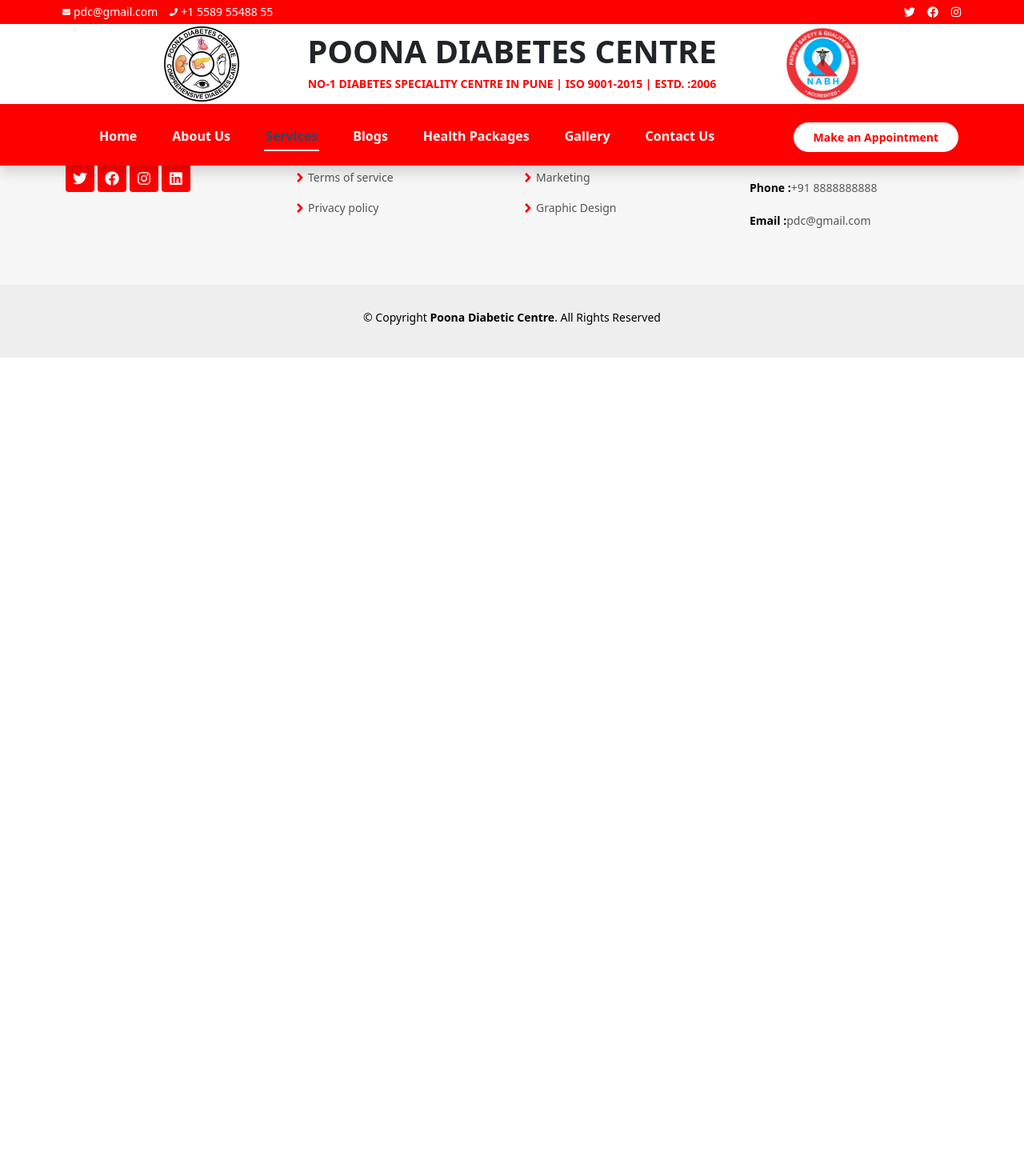
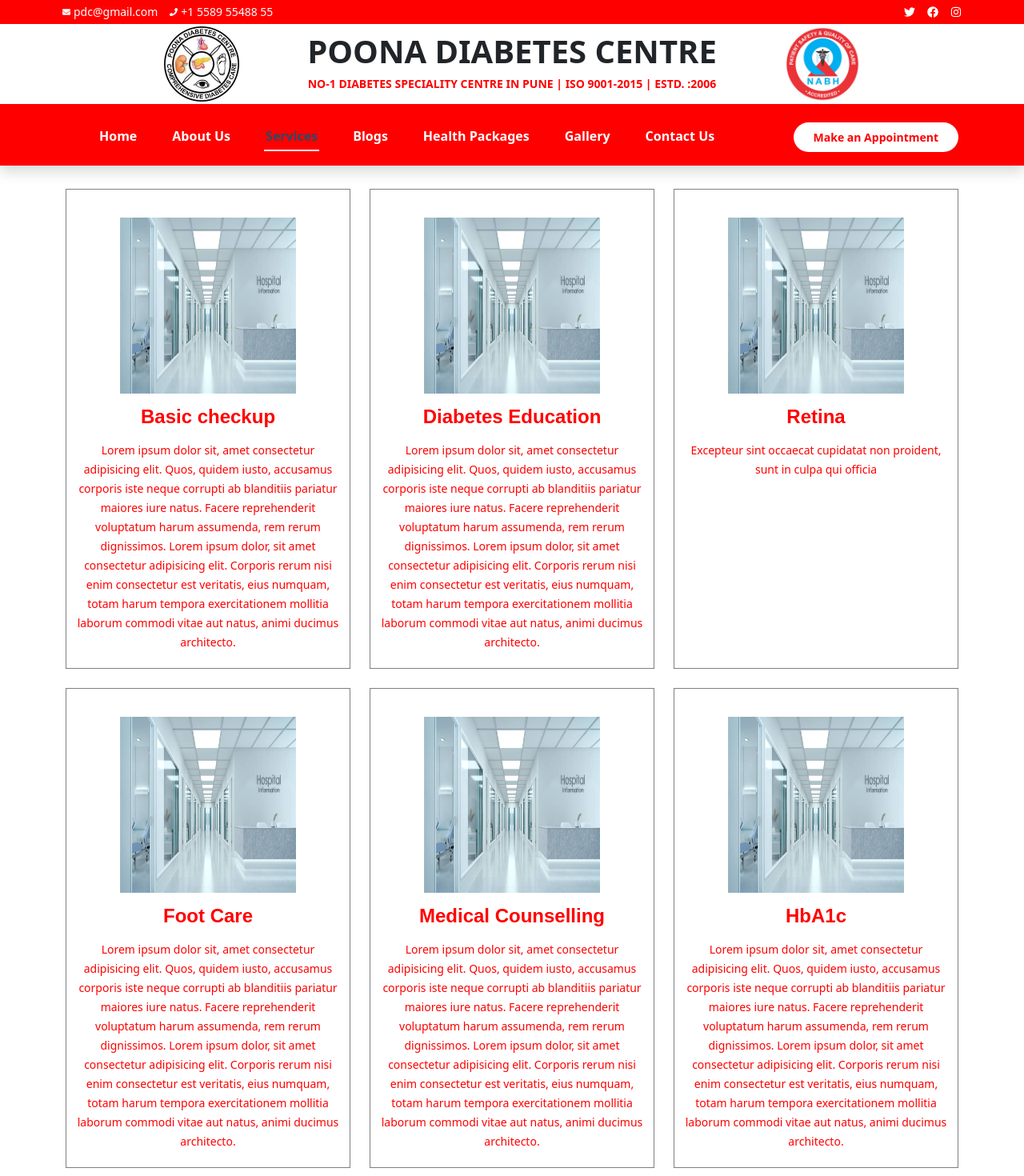
Before and after one commit to rohilkadam/PDC-website-development, a React (Create React App) app: page /services in a window 1280 px wide. Shown: the top 1470 px of the page at 80% size. Before the commit the page ends 800 px from the top, so only its background shows below. Built offline with nearby package versions, Linux system fonts and the light colour scheme.

Commit message:
integrated services

```diff
--- a/src/App.js
+++ b/src/App.js
@@ -23,6 +23,7 @@
 import Achievements from './components/Achievements/Achievements';
 import Gallery1 from './components/Gallery/Gallery';
 import BlogText from './components/Blog/BlogText';
+import Services from './components/Services/Services';
 
 
 function App() {
@@ -44,6 +45,7 @@
     <Route path="/blog/:id" element={<BlogText />} />
     <Route path="/achievements" element={<Achievements />}  />
     <Route path="/gallery" element={<Gallery1 />} />
+    <Route path="/services" element={<Services />} />
 
     </Routes>
 
--- /dev/null
+++ b/src/components/Services/Services.css
@@ -0,0 +1,88 @@
+
+
+
+.services .icon-box {
+    text-align: center;
+    border: 1px solid gray;
+    padding: 20px 10px;
+    transition: all ease-in-out 0.3s;
+  }
+
+  .services .icon-box .icon {
+    margin: 0 auto;
+    width: 64px;
+    height: 64px;
+    background: #ff0000 ;
+    border-radius: 5px;
+    transition: all 0.3s ease-out 0s;
+    display: flex;
+    align-items: center;
+    justify-content: center;
+    margin-bottom: 20px;
+    transform-style: preserve-3d;
+    position: relative;
+    z-index: 2;
+  }
+
+  .services .icon-box .icon i {
+    color: #fff;
+    font-size: 28px;
+    transition: ease-in-out 0.3s;
+  }
+
+  .services .icon-box .icon::before {
+    position: absolute;
+    content: "";
+    left: -8px;
+    top: -8px;
+    height: 100%;
+    width: 100%;
+    background: rgba(188, 98, 94, 0.1);
+    border-radius: 5px;
+    transition: all 0.3s ease-out 0s;
+    transform: translateZ(-1px);
+    z-index: -1;
+  }
+
+  .services .icon-box h4 {
+    font-weight: 700;
+    margin-bottom: 15px;
+    font-size: 24px;
+  }
+
+  .services .icon-box h4 a {
+    color: #ff0000;
+  }
+
+  .services .icon-box p {
+    line-height: 24px;
+    font-size: 14px;
+    margin-bottom: 0;
+    color: red;
+  }
+
+  .services .icon-box:hover {
+    background: #ff0000;
+  }
+
+  .services .icon-box:hover .icon {
+    background: #fff;
+  }
+
+  .services .icon-box:hover .icon i {
+    color: #ff0000;
+  }
+
+  .services .icon-box:hover .icon::before {
+    background: rgba(130, 67, 67, 0.3);
+  }
+
+  .services .icon-box:hover h4 a,
+  .services .icon-box:hover p {
+    color: #fff;
+  }
+.services .icon-box img{
+    width:250px;
+    height:250px;
+    padding: 15px;
+}
--- /dev/null
+++ b/src/components/Services/Services.js
@@ -0,0 +1,89 @@
+import React from 'react'
+import "./Services.css";
+import { CiMap } from "react-icons/ci";
+import { BsTelephone } from "react-icons/bs";
+import { BsEnvelope } from "react-icons/bs";
+const Services = () => {
+  return (
+    <>
+        <section id="services" class="services">
+        <div class="container">
+
+            <div class="section-title">
+            <h2>Services</h2>
+            <p>Lorem ipsum dolor sit amet consectetur adipisicing elit. Quidem excepturi neque modi ipsam eligendi sit quaerat fugiat consequatur error? Repudiandae atque odio non eligendi culpa hic voluptatibus quis officia harum?</p>
+            </div>
+
+            <div class="row">
+                <div class="col-lg-4 col-md-6 d-flex align-items-stretch">
+                    <div class="icon-box">
+                        <img src="/images/hero1.jpg " class="image" alt="Error loading image"/>
+                        <h4><a href="">Basic checkup</a></h4>
+                    <p>Lorem ipsum dolor sit, amet consectetur adipisicing elit. Quos, quidem iusto, accusamus corporis iste neque corrupti ab blanditiis pariatur maiores iure natus. Facere reprehenderit voluptatum harum assumenda, rem rerum dignissimos.
+                        Lorem ipsum dolor, sit amet consectetur adipisicing elit. Corporis rerum nisi enim consectetur est veritatis, eius numquam, totam harum tempora exercitationem mollitia laborum commodi vitae aut natus, animi ducimus architecto.
+
+                    </p>
+                    </div>
+                </div>
+
+            <div class="col-lg-4 col-md-6 d-flex align-items-stretch mt-4 mt-md-0">
+            <div class="icon-box">
+                <img src="/images/hero1.jpg" class="image" alt="Error loading image"/>
+                                <h4><a href="">Diabetes Education</a></h4>
+            <p>Lorem ipsum dolor sit, amet consectetur adipisicing elit. Quos, quidem iusto, accusamus corporis iste neque corrupti ab blanditiis pariatur maiores iure natus. Facere reprehenderit voluptatum harum assumenda, rem rerum dignissimos.
+                        Lorem ipsum dolor, sit amet consectetur adipisicing elit. Corporis rerum nisi enim consectetur est veritatis, eius numquam, totam harum tempora exercitationem mollitia laborum commodi vitae aut natus, animi ducimus architecto.
+
+                    </p>
+                    </div>
+            </div>
+
+            <div class="col-lg-4 col-md-6 d-flex align-items-stretch mt-4 mt-lg-0">
+            <div class="icon-box">
+                <img src="/images/hero1.jpg" class="image" alt="Error loading image"/>
+
+                <h4><a href="">Retina</a></h4>
+                <p>Excepteur sint occaecat cupidatat non proident, sunt in culpa qui officia</p>
+            </div>
+            </div>
+
+            <div class="col-lg-4 col-md-6 d-flex align-items-stretch mt-4">
+                <div class="icon-box">
+                    <img src="/images/hero1.jpg" class="image" alt="Error loading image"/>
+                    <h4><a href="">Foot Care</a></h4>
+                    <p>Lorem ipsum dolor sit, amet consectetur adipisicing elit. Quos, quidem iusto, accusamus corporis iste neque corrupti ab blanditiis pariatur maiores iure natus. Facere reprehenderit voluptatum harum assumenda, rem rerum dignissimos.
+                        Lorem ipsum dolor, sit amet consectetur adipisicing elit. Corporis rerum nisi enim consectetur est veritatis, eius numquam, totam harum tempora exercitationem mollitia laborum commodi vitae aut natus, animi ducimus architecto.
+
+                    </p>
+                    </div>
+            </div>
+
+            <div class="col-lg-4 col-md-6 d-flex align-items-stretch mt-4">
+                <div class="icon-box">
+                    <img src="/images/hero1.jpg" class="image" alt="Error loading image"/>
+                    <h4><a href="">Medical Counselling</a></h4>
+                    <p>Lorem ipsum dolor sit, amet consectetur adipisicing elit. Quos, quidem iusto, accusamus corporis iste neque corrupti ab blanditiis pariatur maiores iure natus. Facere reprehenderit voluptatum harum assumenda, rem rerum dignissimos.
+                        Lorem ipsum dolor, sit amet consectetur adipisicing elit. Corporis rerum nisi enim consectetur est veritatis, eius numquam, totam harum tempora exercitationem mollitia laborum commodi vitae aut natus, animi ducimus architecto.
+
+                    </p>
+                    </div>
+            </div>
+
+            <div class="col-lg-4 col-md-6 d-flex align-items-stretch mt-4">
+                <div class="icon-box">
+                    <img src="/images/hero1.jpg" class="image" alt="Error loading image"/>
+                    <h4><a href="">HbA1c</a></h4>
+                    <p>Lorem ipsum dolor sit, amet consectetur adipisicing elit. Quos, quidem iusto, accusamus corporis iste neque corrupti ab blanditiis pariatur maiores iure natus. Facere reprehenderit voluptatum harum assumenda, rem rerum dignissimos.
+                        Lorem ipsum dolor, sit amet consectetur adipisicing elit. Corporis rerum nisi enim consectetur est veritatis, eius numquam, totam harum tempora exercitationem mollitia laborum commodi vitae aut natus, animi ducimus architecto.
+
+                    </p>
+                    </div>
+            </div>
+        </div>
+        </div>
+    </section>
+
+    </>
+  )
+}
+
+export default Services
```
